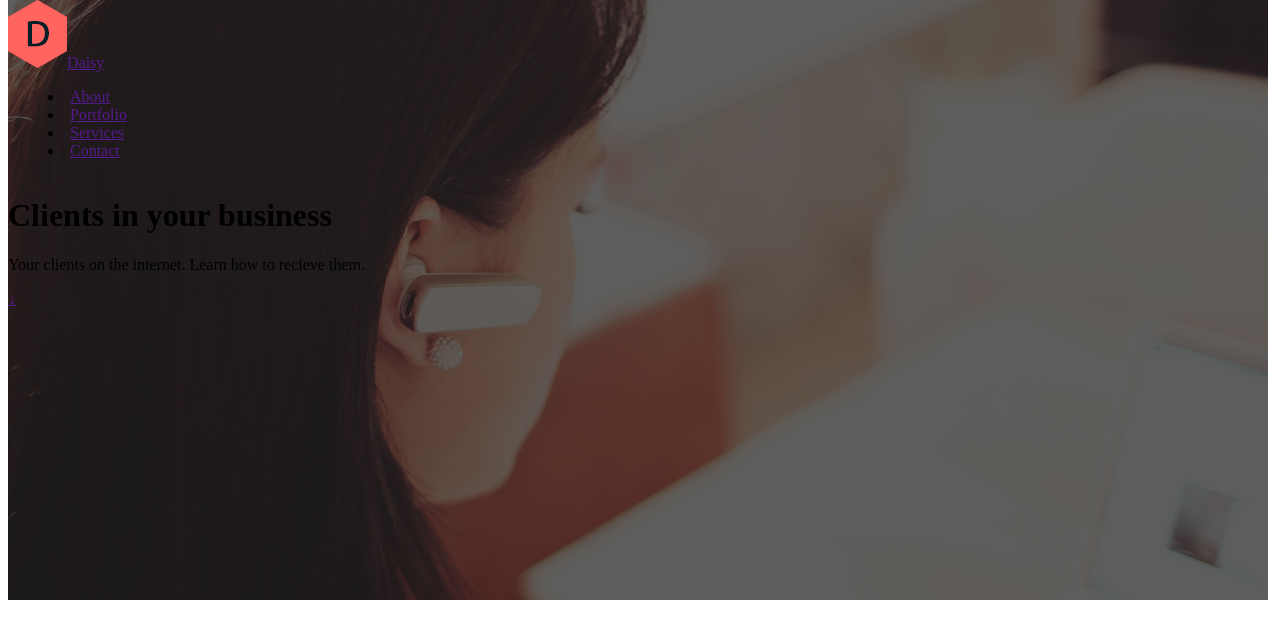
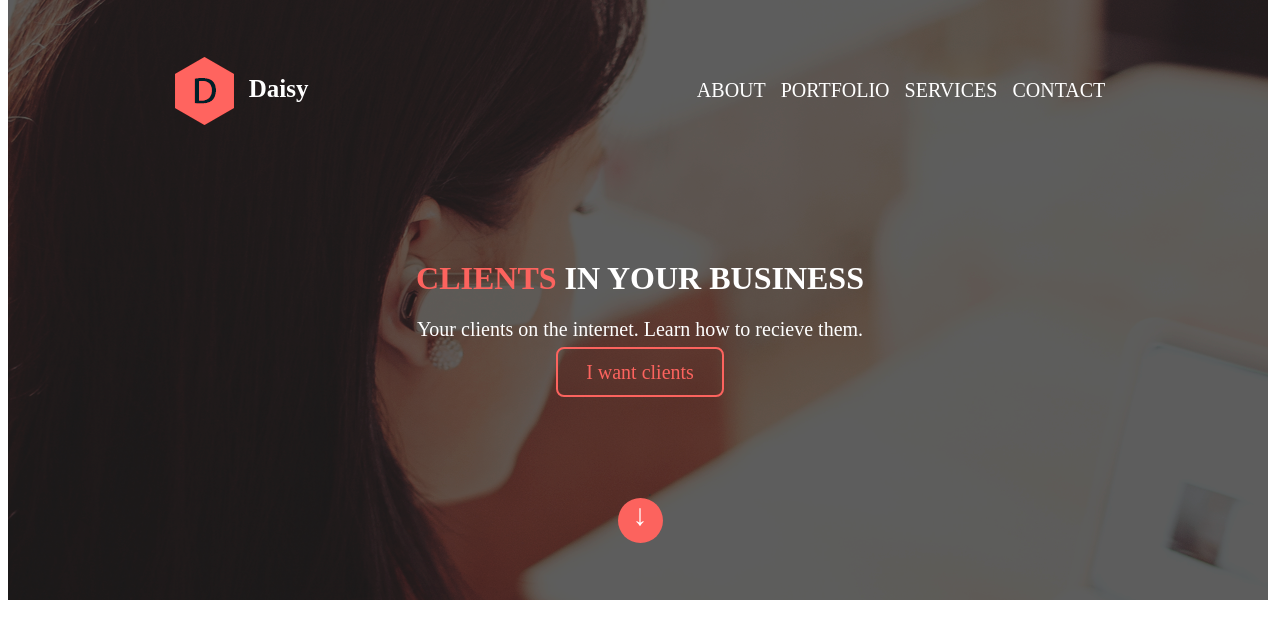
Before and after one commit to Rom-Freedom/Business-website, a plain HTML site: page index.html in a window 1280 px wide. Drawn offline with Linux system fonts and the light colour scheme.

Commit message:
"to style the header"

```diff
--- a/css/main.less
+++ b/css/main.less
@@ -9,5 +9,87 @@ body {
         min-height: 600px;
         width: 100%;
         min-width: 1260px;
+        justify-content: space-around;
+        nav {
+            display: flex;
+            justify-content: space-around;
+            align-items: center;
+            >a {
+                color: #fff;
+                font-size: 25px;
+                font-weight: bold;
+                text-decoration: none;
+                img {
+                    padding-right: 15px;
+                    vertical-align: middle;
+                }
+            }
+            .logo:hover img {
+                opacity: .7;
+            }
+            menu {
+                display: flex;
+                list-style: none;
+                text-transform: uppercase;
+                li {
+                    padding-left: 15px;
+                    a {
+                        color:#fff;
+                        font-size: 20px;
+                        text-decoration: none;
+                        &:hover {
+                            color: #fc635e;
+                            border-bottom: #fc635e solid 3px;
+                            padding-bottom: 3px;
+                        }
+                    }
+                }
+            }
+        }
+        .mainText {
+            text-align: center;
+            h1 {
+                text-transform: uppercase;
+                font-size: 50;
+                color: #fff;
+                span {
+                    color: #fc635e;
+                }
+            }
+            p {
+                color: #fff;
+                font-size: 20px;
+            }
+            a {
+                color: #fc635e;
+                text-decoration: none;
+                font-size: 20px;
+                border: 2px solid #fc635e;
+                padding: 12px 28px;
+                border-radius: 8px;
+                &:hover {
+                    background: #fc635e;
+                    color: #fff;
+                }
+            }
+        }
+        .botHeader {
+            display: flex;
+            justify-content: center;
+            a {
+                font-size: 30px;
+                text-decoration: none;
+                color: #fff;
+                border-radius: 50%;
+                background: #fc635e;
+                display: flex;
+                width: 45px;
+                height: 45px;
+                justify-content: center;
+                &:hover {
+                    opacity: .7;
+                }
+            }
+        }
     }
 }
--- a/index.html
+++ b/index.html
@@ -20,7 +20,7 @@
         <div class="mainText">
             <h1><span>Clients</span> in your business</h1>
             <p>Your clients on the internet. Learn how to recieve them.</p>
-            <a href="" class="Iwant"></a>
+            <a href="" class="Iwant">I want clients</a>
         </div>
         <div class="botHeader">
             <a href="">&darr;</a>
```
Also changed, not shown: css/main.css.
